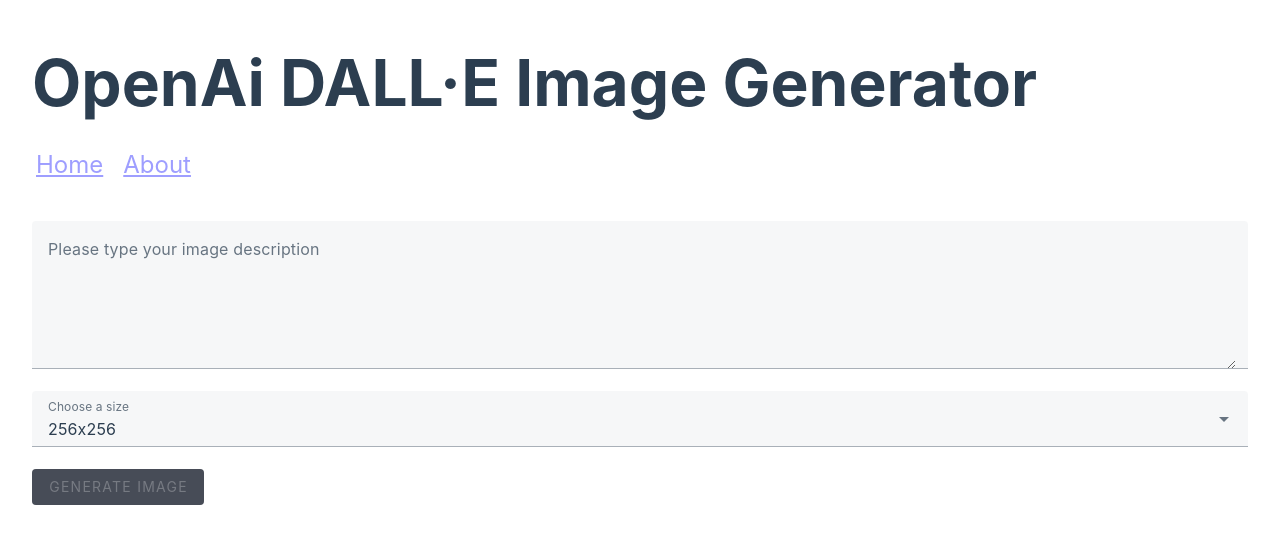
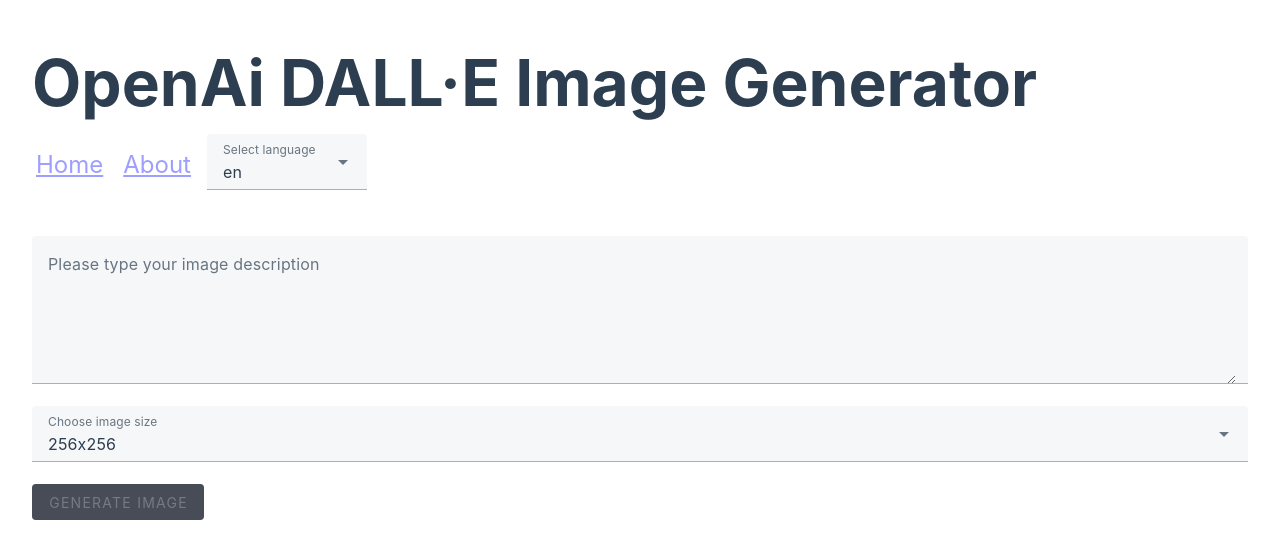
Before and after one commit to xppi/openai-image-generator-vue, a Vue app: page / in a window 1280 px wide. Shown: the top 558 px of the page. Built offline with nearby package versions, Linux system fonts and the light colour scheme; no server answers.

Commit message:
Add support to change the language

```diff
--- a/src/App.vue
+++ b/src/App.vue
@@ -1,15 +1,21 @@
 <script setup lang="ts">
 import { RouterLink, RouterView } from 'vue-router'
 import PageHeader from './components/PageHeader.vue';
+import LanguageSwitcher from './components/LanguageSwitcher.vue';
 </script>
 
 <template>
   <header>
     <div class="wrapper">
-      <PageHeader header-text="OpenAi DALL·E Image Generator" />
+      <PageHeader :header-text="$t('page_header.text')" />
       <nav>
-        <RouterLink to="/">Home</RouterLink>
-        <RouterLink to="/about">About</RouterLink>
+        <RouterLink to="/">
+          {{ $t('navigation.home') }}
+        </RouterLink>
+        <RouterLink to="/about">
+          {{ $t('navigation.about') }}
+        </RouterLink>
+        <LanguageSwitcher />
       </nav>
     </div>
   </header>
@@ -21,7 +27,6 @@
   nav {
     display: flex;
     justify-content: flex-start;
-    align-items: stretch;
     margin-bottom: 24px;
   }
 
--- /dev/null
+++ b/src/components/LanguageSwitcher.vue
@@ -0,0 +1,23 @@
+<script setup lang="ts">
+  import { useI18n } from 'vue-i18n'
+
+  const { t, locale, availableLocales } = useI18n()
+</script>
+
+<template>
+  <div class="language-switcher">
+    <v-select
+      v-model="locale"
+      :items="availableLocales"
+      :label="t('language_switcher.label')"
+    />
+  </div>
+</template>
+
+<style scoped>
+  .language-switcher {
+    display: flex;
+    justify-content: flex-end;
+    width: 160px;
+  }
+</style>
--- /dev/null
+++ b/src/i18n/de.ts
@@ -0,0 +1,23 @@
+const de = {
+  navigation: {
+    home: 'Startseite',
+    about: 'Über DBG',
+  },
+  page_header: {
+    text: 'OpenAi DALL·E Bild Generator'
+  },
+  language_switcher: {
+    label: 'Sprache wählen'
+  },
+  home_view: {
+    max_chars: 'Maximal {max} Zeichen',
+    prompt: 'Bitte beschreibe hier das Bild',
+    choose_size: 'Bildgröße wählen',
+    generate_image: 'Bild generieren'
+  },
+  errors: {
+    image_loading_failed: 'Etwas ist komplett schief gelaufen'
+  }
+}
+
+export default de
--- /dev/null
+++ b/src/i18n/en.ts
@@ -0,0 +1,23 @@
+const en = {
+  navigation: {
+    home: 'Home',
+    about: 'About',
+  },
+  page_header: {
+    text: 'OpenAi DALL·E Image Generator'
+  },
+  language_switcher: {
+    label: 'Select language'
+  },
+  home_view: {
+    max_chars: 'Max {max} characters',
+    prompt: 'Please type your image description',
+    choose_size: 'Choose image size',
+    generate_image: 'Generate image'
+  },
+  errors: {
+    image_loading_failed: 'Something went horribly wrong'
+  }
+}
+
+export default en
--- a/src/main.ts
+++ b/src/main.ts
@@ -9,11 +9,23 @@
 import * as directives from 'vuetify/directives'
 import { aliases, mdi } from 'vuetify/iconsets/mdi-svg'
 
+// import target languages
+import en from './i18n/en'
+import de from './i18n/de'
+
 import './assets/main.css'
 
-const i18n = createI18n({
+// Type-define 'en' as the master schema for the locales
+type MessageSchema = typeof en
+
+const i18n = createI18n<[MessageSchema], 'en' | 'de'>({
+  legacy: false,
   locale: 'en',
-  fallbackLocale: 'en'
+  fallbackLocale: 'en',
+  messages: {
+    en,
+    de
+  }
 })
 
 const nordTheme = {
--- a/src/views/HomeView.vue
+++ b/src/views/HomeView.vue
@@ -1,11 +1,13 @@
 <script setup lang="ts">
 import { reactive, computed } from 'vue'
+import { useI18n } from 'vue-i18n'
 import { openaiApi } from '@/lib/openaiApi';
 import Formats from '../lib/formats'
 import ImageDisplay from '@/components/ImageDisplay.vue';
 import LoadingSpinner from '@/components/LoadingSpinner.vue';
 
-const MAX_PROMPT_LENGTH = 1000
+const { t } = useI18n()
+const MAX_PROMPT_LENGTH = 10
 
 const state = reactive({
   formats: Object.values(Formats),
@@ -14,7 +16,7 @@
   imageUrl: '',
   isLoading: false,
   rules: {
-    prompt: [(v: string | any[]) => v.length <= MAX_PROMPT_LENGTH || `Max ${MAX_PROMPT_LENGTH} characters`]
+    prompt: [(v: string | any[]) => v.length <= MAX_PROMPT_LENGTH || t('home_view.max_chars', { max: MAX_PROMPT_LENGTH })]
   }
 })
 
@@ -39,7 +41,7 @@
     }
 
   } catch (error) {
-    console.log('Something went horribly wrong:', error)
+    console.log(t('errors.image_loading_failed'), error)
   }
 
 }
@@ -50,7 +52,7 @@
     <section class="promt">
       <VTextarea
         clearable
-        label='Please type your image description'
+        :label="$t('home_view.prompt')"
         :rules="state.rules.prompt"
         v-model="state.prompt"
       />
@@ -58,7 +60,7 @@
 
     <section class="format">
       <VSelect
-        label="Choose a size"
+        :label="$t('home_view.choose_size')"
         :items="state.formats"
         v-model="state.selectedOption"
       />
@@ -69,7 +71,7 @@
       :disabled="state.isLoading || state.prompt.length < 1"
       @click="loadImage"
     >
-      Generate Image
+      {{ t('home_view.generate_image') }}
     </VBtn>
 
     <section class="image-display">
```
